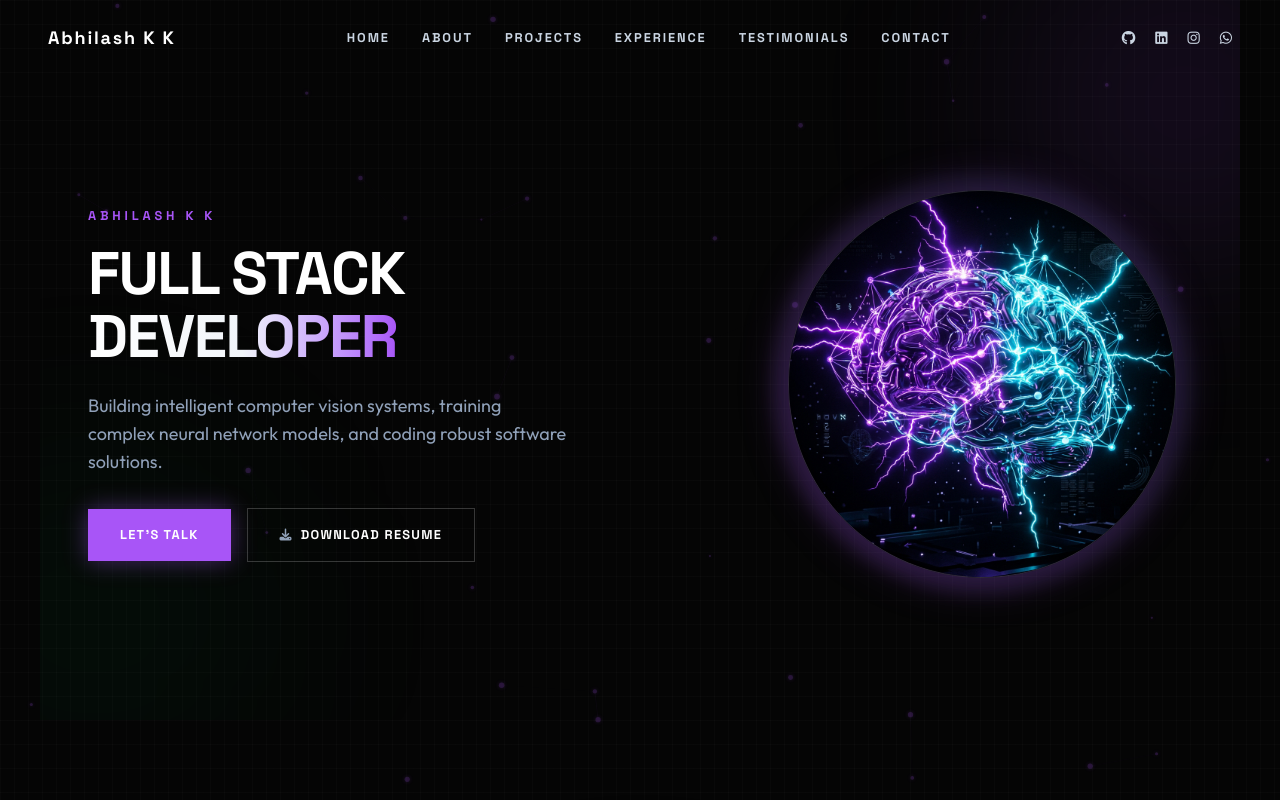
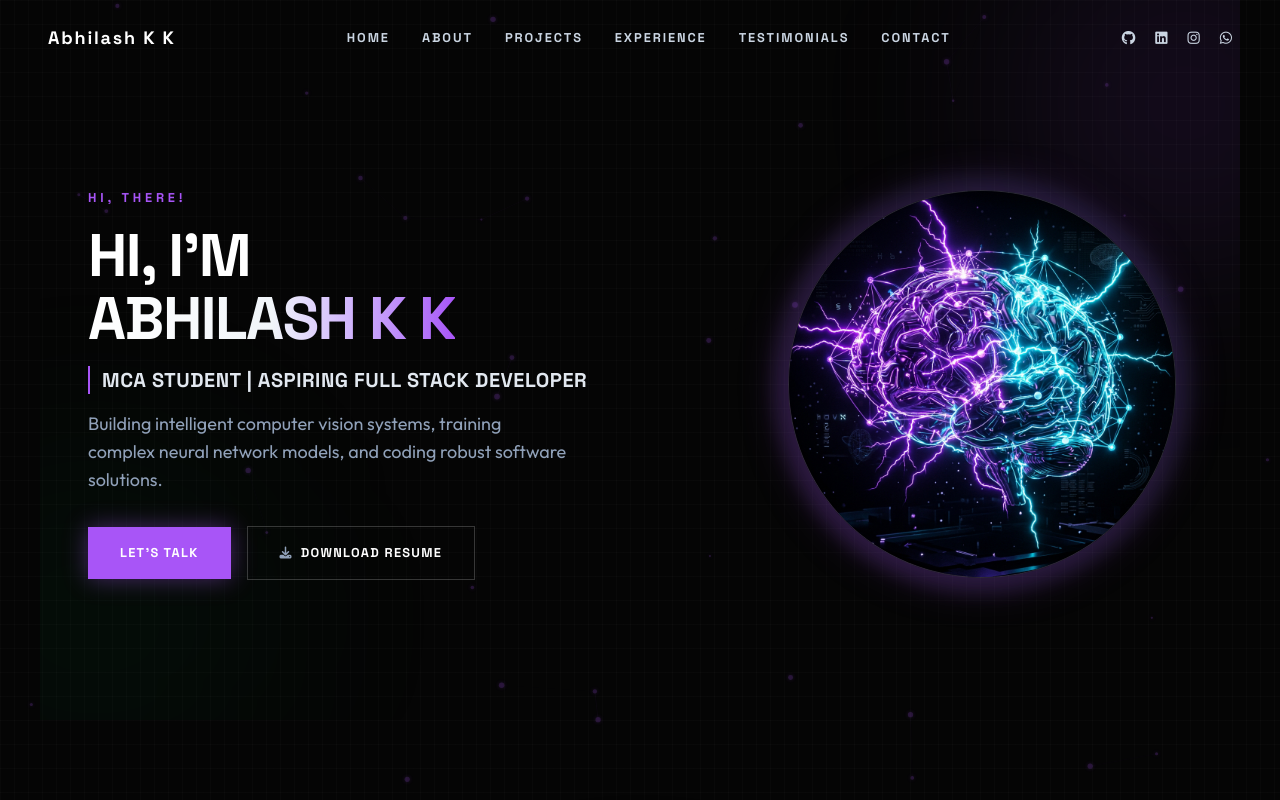
Before and after one commit to Abhilash-KK/Portfolio_abhilash, a React (Vite) app: page / in a window 1280 px wide. Shown: the top 800 px of the page. Built offline with nearby package versions, Linux system fonts and the light colour scheme.

Commit message:
Update Hero greeting name and student tagline

```diff
--- a/src/components/Hero.jsx
+++ b/src/components/Hero.jsx
@@ -57,13 +57,16 @@ export default function Hero() {
         {/* Left text elements */}
         <ScrollReveal className="flex flex-col items-start text-left">
           <span className="font-display text-[0.8rem] font-bold tracking-[0.3em] text-primary mb-4 block uppercase">
-            ABHILASH K K
+            HI, THERE!
           </span>
-          <h1 className="font-display text-4xl sm:text-5xl md:text-6xl font-extrabold leading-[1.05] tracking-tight text-white mb-6 uppercase">
-            FULL STACK<br />
-            <span className="text-transparent bg-clip-text bg-gradient-to-r from-white via-slate-100 to-primary">DEVELOPER</span>
+          <h1 className="font-display text-4xl sm:text-5xl md:text-6xl font-extrabold leading-[1.05] tracking-tight text-white mb-4 uppercase">
+            HI, I'M <br />
+            <span className="text-transparent bg-clip-text bg-gradient-to-r from-white via-slate-100 to-primary">ABHILASH K K</span>
           </h1>
-          <p className="font-sans text-slate-400 text-base md:text-lg mb-8 max-w-[480px]">
+          <p className="font-display text-base sm:text-lg md:text-xl font-bold text-slate-200 mb-4 tracking-wide uppercase border-l-2 border-primary pl-3">
+            MCA Student | Aspiring Full Stack Developer
+          </p>
+          <p className="font-sans text-slate-400 text-sm sm:text-base md:text-lg mb-8 max-w-[480px]">
             Building intelligent computer vision systems, training complex neural network models, and coding robust software solutions.
           </p>
 
```
